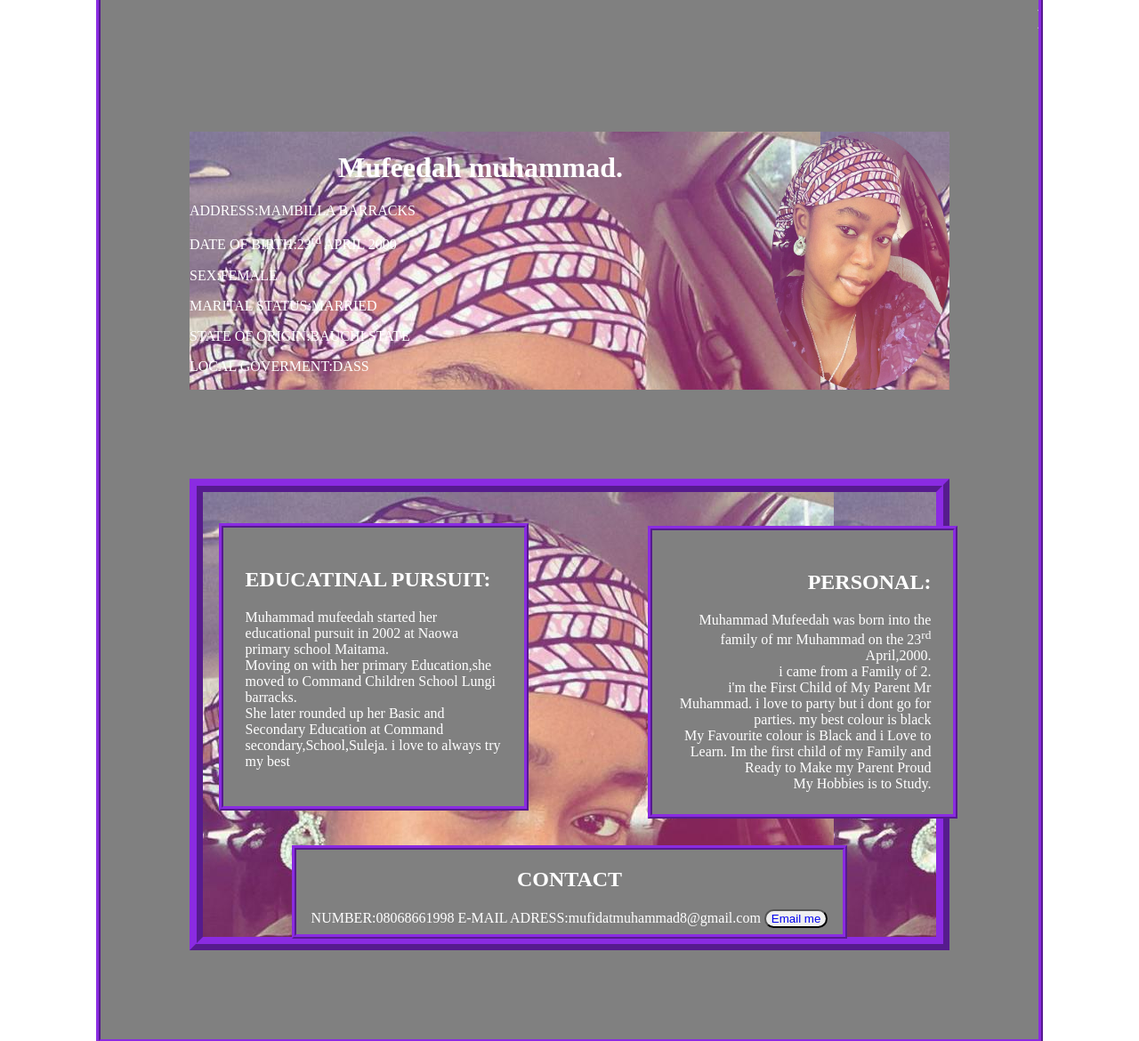
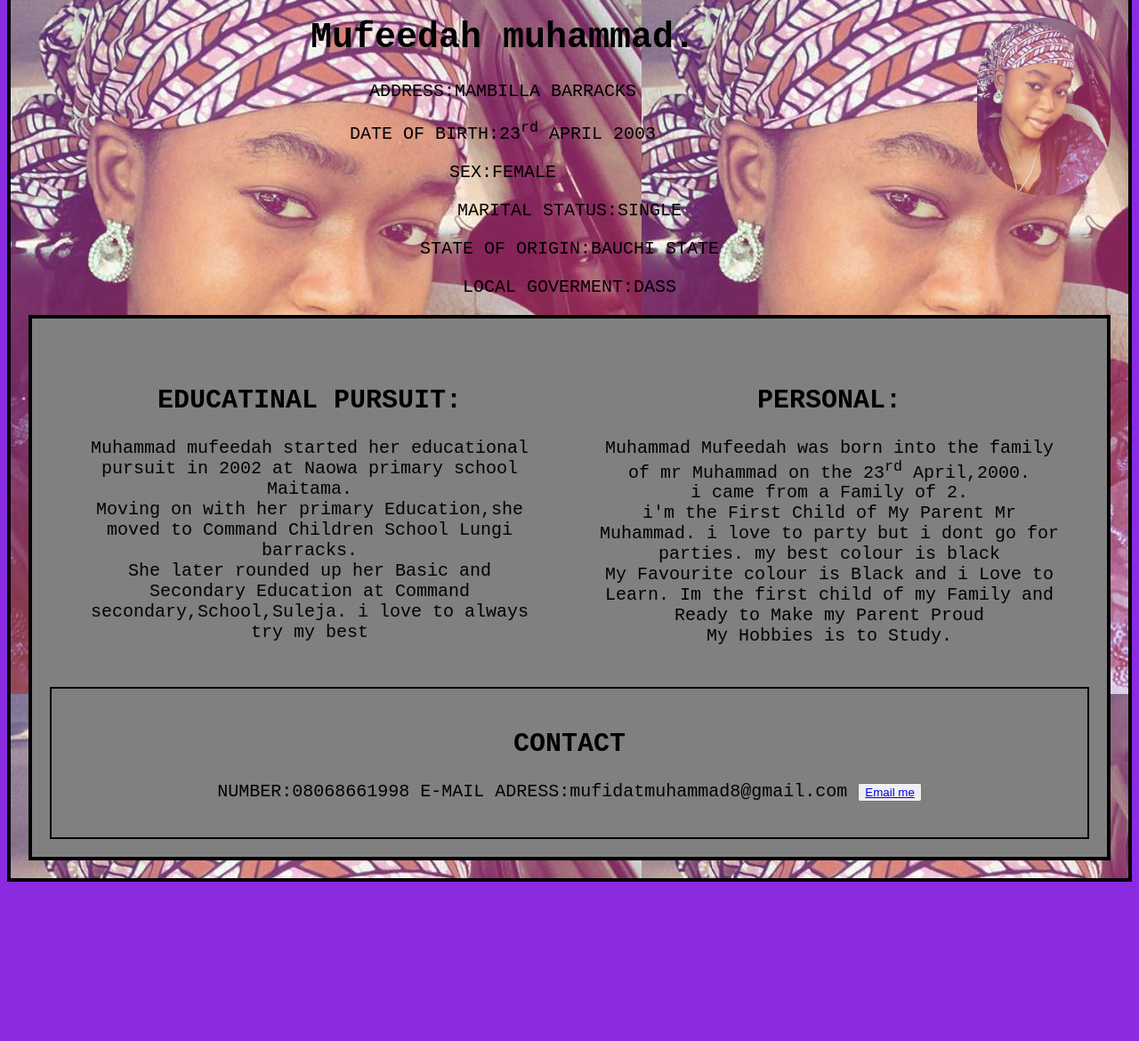
Before and after one commit to Mufeedat/my-port, a plain HTML site: page index.html in a window 1280 px wide. Shown: the part 123-1293 px from the top of the page at 89% size. After the commit the page ends 1122 px from the top, so only its background shows below. Drawn offline with Linux system fonts and the light colour scheme.

Commit message:
Commitment

```diff
--- a/index.html
+++ b/index.html
@@ -6,99 +6,78 @@
     <meta http-equiv="X-UA-Compatible" content="ie=edge">
     <title>PORTFOLIO</title>
     <style>
-        div{
-            margin: 100px;
-            /**border: 25px solid blueviolet;**/
-            background-color:gray;
-            color:white;
+        *{
+            box-sizing: border-box;
         }
-        .port{
-            text-align: left;
-            border: 5px ridge blueviolet;
+        body{
+            background-color: blueviolet;
+        }
+        #box1, #box2 {
+            border: 4px solid black;
+            padding: 20px;
+            width: 100%;
+            over-flow: auto;
+            background-color: grey;
+            font-size: 20px;
+            font-family: monospace;
+            text-align: center;
+        }
+        img {
+            float: right;
+        }
+        .jo {
+            width: 50%;
+            padding: 30px;
+            float: left;
             overflow: auto;
         }
-        .port2{
-            text-align: left;
-            border: 5px ridge blueviolet;
-            position: relative;
-            right:10%;
-            position: relative;
-            top: 20px;
-            margin-top: 15px;
-            width: 35%;
-            padding: 25px;
+        #box3 {
+            border: 2px solid black;
+            padding: 20px;
+            width: 100%;
+            overflow: auto;
+            background-color: grey;
+            font-size: 20px;
+            font-family: monospace;
+            text-align: center;
         }
-        .port3{
-            text-align: right;
-            border: 5px ridge blueviolet;
-            position: relative;
-            left:400px;
-            position: relative;
-            bottom: 400px;
-            width: 35%;
-            padding: 25px;
+        #box1 {
+            background-image: url(mufyy.jpg)
         }
-        .port4{
-           text-align: center;
-           border: 5px ridge blueviolet;
-           position: relative;
-           bottom:470px;
-           height: 19%;
+        img{
+            border-radius: 200px;
+            width: 150px;
+            height: 200px;
         }
-        .yy{
-                border: 15px ridge blueviolet;
-                height: 500px;
-                background-image: url("mufyy.jpg");
-            }
-         img{
-             float: right;
-             width: 200px;
-             height: 290px;
-             border-radius: 150%;
-         }
-         h1{
-             text-align: center;
-         }
-         .folio{
-             overflow:auto;
-             background-image: url("mufyy.jpg");
+        #box3{
+            text-align: center;
+        }
 
-         }
-         a{
-             text-decoration: none;
-         }
-         button{
-             color: blueviolet;
-             border-radius: 30px;
-         }
-         button:hover{
-             color: brown;
-         }
     </style>
 </head>
 <body>
-    <div class="port">
+    <div id="box1">
             <h1><marquee>MUFEEDAH'S PORTFOLIO</marquee></h1>
          <div class="folio">
                 <img src="mufyy.jpg" alt="it does'nt display">
         <h1>Mufeedah muhammad.</h1>
          <p>ADDRESS:MAMBILLA BARRACKS</p>
-         <p>DATE OF BIRTH:23<sup>rd</sup> APRIL 2000</p>
+         <p>DATE OF BIRTH:23<sup>rd</sup> APRIL 2003</p>
          <p>SEX:FEMALE</p>
-         <p>MARITAL STATUS:MARRIED</p>
+         <p>MARITAL STATUS:SINGLE</p>
          <p>STATE OF ORIGIN:BAUCHI STATE</p>
          <p>LOCAL GOVERMENT:DASS</p>
          </div>
 
-         <div class="yy">
-         <div class="port2">
+         <div id="box2">
+         <div class="jo">
              <h2>EDUCATINAL PURSUIT:</h2>
            <p>Muhammad mufeedah started her educational pursuit in 2002 at Naowa primary school Maitama.<br>
               Moving on with her primary Education,she moved to Command Children School Lungi barracks.<br>
               She later rounded up her Basic and Secondary Education at Command secondary,School,Suleja. i love to always try my best
         </p>
          </div>
-         <div class="port3">
+         <div class="jo">
              <h2>PERSONAL:</h2>
              Muhammad Mufeedah was born into the family of mr Muhammad on the 23<sup>rd</sup> April,2000.<br>
              i came from a Family of 2.<br>
@@ -106,7 +85,7 @@
              My Favourite colour is Black and i Love to Learn. Im the first child of my Family and Ready to Make my Parent Proud<br>
              My Hobbies is to Study.
          </div>
-         <div class="port4">
+         <div id="box3">
              <h2>CONTACT</h2>
             <p>NUMBER:08068661998
               E-MAIL ADRESS:mufidatmuhammad8@gmail.com
```
